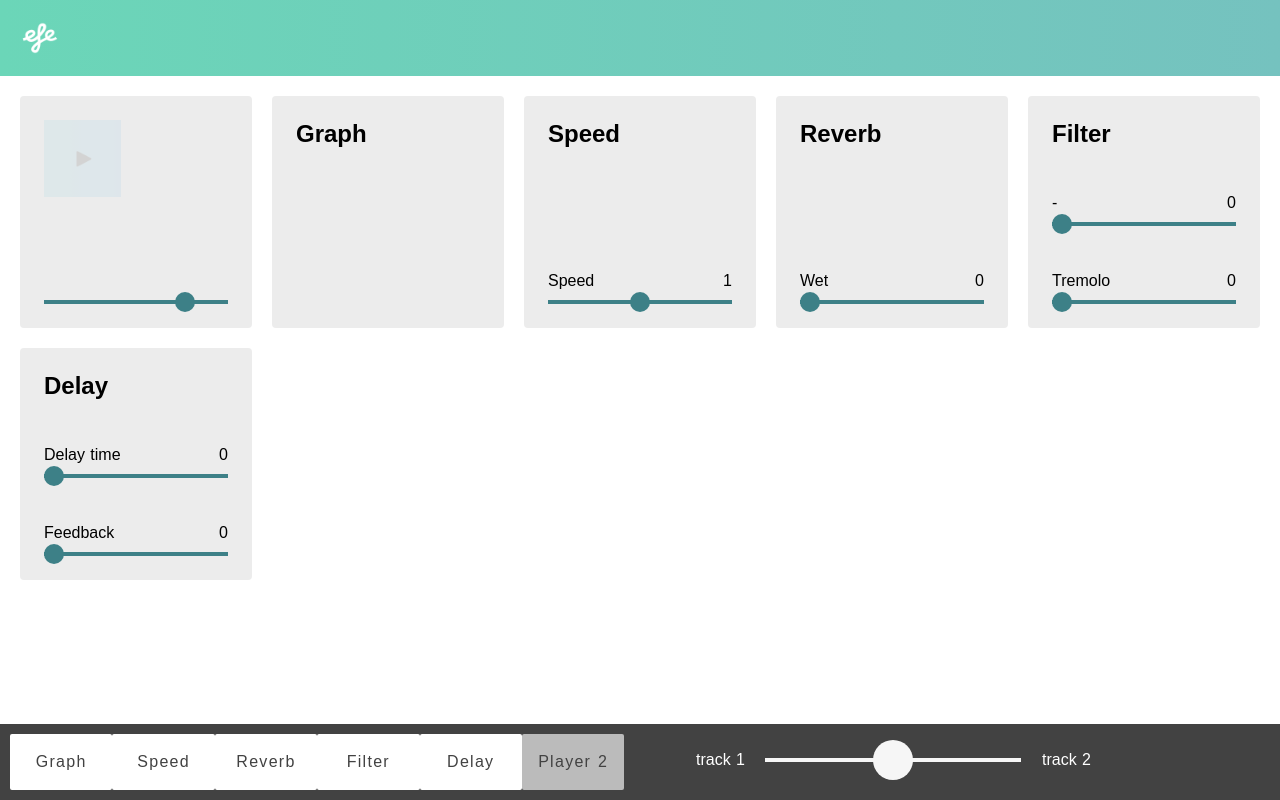
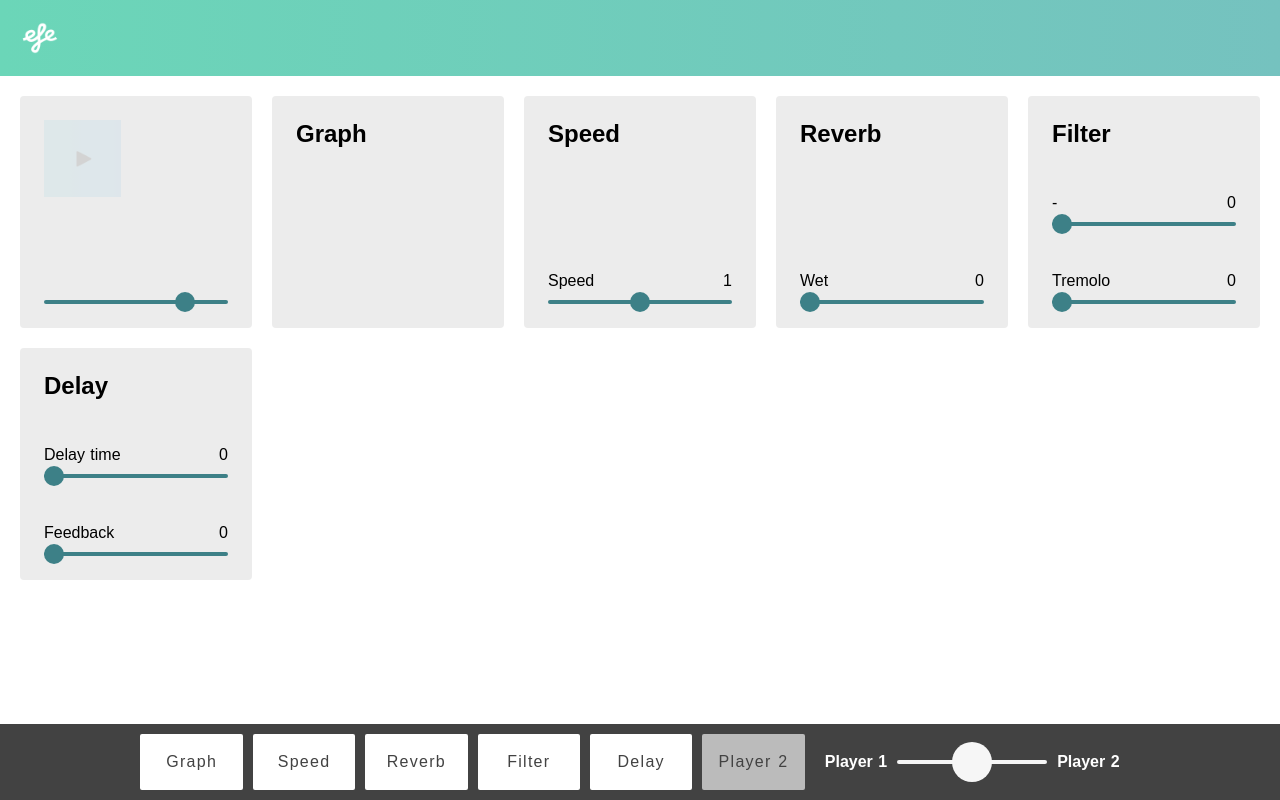
Before and after one commit to nckn/effe, a Nuxt app: page / in a window 1280 px wide. Built offline with nearby package versions, Linux system fonts and the light colour scheme; no server answers.

Commit message:
Polishing layout in footer

```diff
--- a/assets/scss/main.scss
+++ b/assets/scss/main.scss
@@ -206,6 +206,7 @@ canvas#analyser {
     background: #424242;
     display: flex;
     align-items: center;
+    justify-content: center;
     padding: 10px;
     .effects {
       width: 8vw;
@@ -218,6 +219,9 @@ canvas#analyser {
       cursor: pointer;
       background: $fx-bg;
       @include borderRadius(2px);
+      &:not(:first-child) {
+        margin-left: 10px;
+      }
       &:hover {
         background: darken($color: $fx-bg, $amount: 10);
       }
@@ -429,6 +433,7 @@ input[type=range] {
   height: 4px;
   -webkit-appearance: none;
   background-color: #3D8087;
+  @include borderRadius(2px);
 }
 
 input[type=range]::-moz-range-track {
@@ -495,20 +500,25 @@ input[type=range]:focus::-moz-range-track {
 }
 
 .crossfader-box {
-  width: 40vw; height: 4vh;
-  margin: 2vh 0 2vh 4vw; float: left;
-
-}
-
-.crossfader-box h4 {
-  color: #FFF; float: left; margin: 1% 4%;
-  font-weight: 500;
+  width: auto;
+  height: 100%;
+  display: flex;
+  align-items: center;
+  padding: 0 20px;
+  h4 {
+    width: auto;
+    color: #FFF;
+    &:first-child {
+      margin-right: 10px;
+    }
+    &:last-child {
+      margin-left: 10px;
+    }
+  }
 }
 
 input[class="crossfader"] {
-  width: 50%; height: 4px;
-  margin: 2.4% 0 0 0%;
-  float: left;
+  width: 150px;
   background: #F6F6F6;
   border: 0;
 }
--- a/components/Footer.vue
+++ b/components/Footer.vue
@@ -5,9 +5,9 @@
     .effects.player-two(@click="togglePlayerTwoParent")
       h4 Player 2
     .crossfader-box
-      h4 track 1
+      h4 Player 1
       input.crossfader(type='range' min='0.1' max='1.9' step='0.01' value='1' @input="crossFadeVolumeParent")
-      h4 track 2
+      h4 Player 2
 </template>
 
 <script>
--- a/components/MainView.vue
+++ b/components/MainView.vue
@@ -31,18 +31,18 @@ export default {
       nodes: [
         {name: 'Graph', class_name: 'graph', isOn: true},
         {name: 'Speed', class_name: 'speed', isOn: true, sliders: [
-          {name: 'Speed', min: 0.1, max: 1.9, step: 0.02, value: 1}
+          {name: 'Speed', min: 0.1, max: 1.9, step: 0.02, value: 1, default: 1}
         ]},
         {name: 'Reverb', class_name: 'reverb', isOn: true, sliders: [
-          {name: 'Wet', min: 0, max: 200, step: 1, value: 0}
+          {name: 'Wet', min: 0, max: 200, step: 1, value: 0, default: 0}
         ]},
         {name: 'Filter', class_name: 'filter', isOn: true, sliders: [
-          {name: '-', min: 0, max: 200, step: 1, value: 0},
-          {name: 'Tremolo', min: 1, max: 20, step: 1, value: 0}
+          {name: '-', min: 0, max: 200, step: 1, value: 0, default: 0},
+          {name: 'Tremolo', min: 1, max: 20, step: 1, value: 0, default: 10}
         ]},
         {name: 'Delay', class_name: 'delay', isOn: true, sliders: [
-          {name: 'Delay time', min: 0, max: 4.9, step: 0.001, value: 0},
-          {name: 'Feedback', min: 0, max: 0.9, step: 0.01, value: 0}
+          {name: 'Delay time', min: 0, max: 4.9, step: 0.001, value: 0, default: 10},
+          {name: 'Feedback', min: 0, max: 0.9, step: 0.01, value: 0, default: 0.45}
         ]}
       ],
       aC: null,
@@ -220,12 +220,17 @@ export default {
       this.sourceGain[num].gain.value = val
     },
     crossFadeVolume (val) {
-      var gainOne = 1.9 - val
-      var gainTwo = val
-      this.sourceGain[0].gain.value = (gainOne > 0.2) ? gainOne : 0
-      this.sourceGain[1].gain.value = (gainTwo > 0.2) ? gainTwo : 0
-      this.players[0].vol = (gainOne > 0.1) ? gainOne : 0
-      this.players[1].vol = (gainTwo > 0.1) ? gainTwo : 0
+      var gainOne = 1.1 - val
+      var gainTwo = val - 0.1
+      // Snapping effect. Snaps to zero
+      // this.sourceGain[0].gain.value = (gainOne > 0.2) ? gainOne : 0
+      // this.sourceGain[1].gain.value = (gainTwo > 0.2) ? gainTwo : 0
+      // this.players[0].vol = (gainOne > 0.1) ? gainOne : 0
+      // this.players[1].vol = (gainTwo > 0.1) ? gainTwo : 0
+      this.sourceGain[0].gain.value = gainOne
+      this.sourceGain[1].gain.value = gainTwo
+      this.players[0].vol = gainOne
+      this.players[1].vol = gainTwo
     },
     setupAudioNodes () {
       var s = this
```
